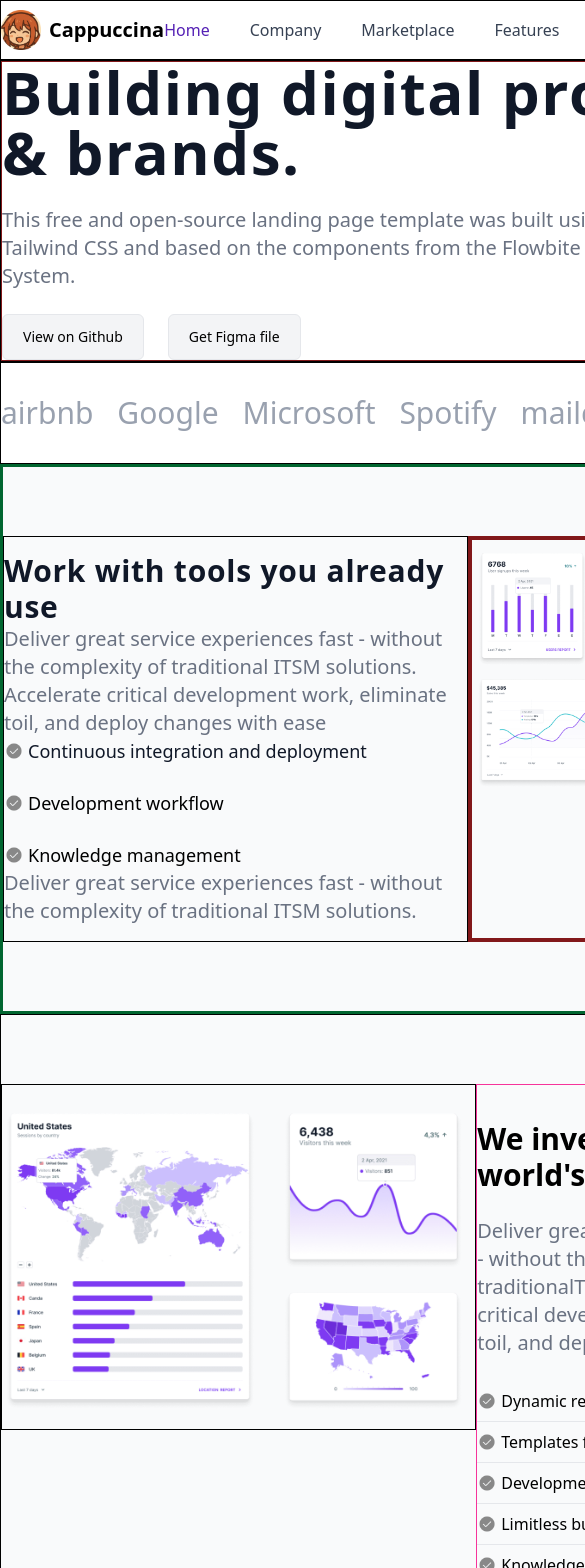
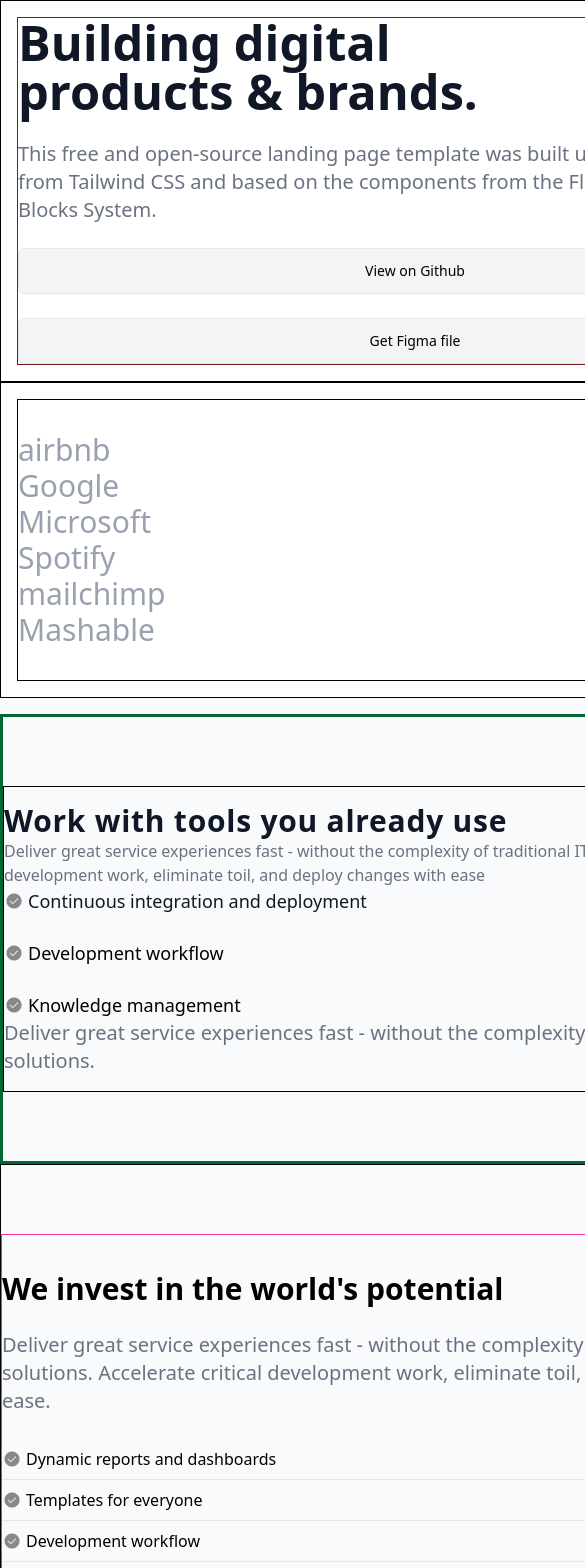
Before and after one commit to Shii108/Landing-Page, a Vue app: page / in a window 390 px wide. Shown: the top 1568 px of the page, 585 px wide, since content can reach past the window. Built offline with nearby package versions, Linux system fonts and the light colour scheme.

Commit message:
feat(home) : some fixes on responsiveness

```diff
--- a/src/App.vue
+++ b/src/App.vue
@@ -5,7 +5,6 @@
 </template>
 
 <script setup>
-
 </script>
 
 <style lang="scss" scoped></style>
--- a/src/components/Company.vue
+++ b/src/components/Company.vue
@@ -1,13 +1,12 @@
 <template>
-  <div>
-    this is also test of router for company
-  </div>
+  <h1 class="text-[clamp(2rem,4vw,4rem)] text-black">
+    Building digital?lg:text-6xl text-5xl
+  </h1>
+
 </template>
 
 <script setup>
 
 </script>
 
-<style lang="scss" scoped>
-
-</style>
+<style lang="scss" scoped></style>
--- a/src/components/Home.vue
+++ b/src/components/Home.vue
@@ -1,12 +1,12 @@
 <template>
-  <section id="hero-section" class="flex border">
+  <section id="hero-section" class="flex border p-4">
     <div class="border border-red-900 flex flex-col gap-6 justify-center">
-      <h1 class="text-6xl font-extrabold tracking-wide text-gray-900">Building digital
+      <h1 class="text-[clamp(3rem,2.786rem+1.07vw,3.75rem)] font-extrabold tracking-loose lg:tracking-tight leading-none text-gray-900">Building digital <br>
         products & brands.</h1>
-      <p class="text-xl text-gray-500 font-light">This free and open-source landing page template was built using the
+      <p class="lg:text-2xl text-xl text-gray-500 font-light">This free and open-source landing page template was built using the
         utility classes from Tailwind CSS and based
         on the components from the Flowbite Library and the Blocks System.</p>
-      <div class="flex gap-6">
+      <div class="flex flex-col lg:flex-row gap-6">
         <button
           class="border border-gray-200 cursor-pointer text-sm px-5 py-3 font-medium rounded-md bg-[#F3F4F6] hover:bg-[#d6ddeb]">View
           on Github</button>
@@ -16,13 +16,13 @@
       </div>
     </div>
     <div>
-      <div class="border hidden md:block"><img src="/hero.png" alt="image of a arrow in a computer"></div>
+      <div class="border hidden lg:block "><img src="/hero.png" alt="image of a arrow in a computer"></div>
     </div>
   </section>
 
 
-  <section id="second-section">
-    <div class="flex justify-between border py-8">
+  <section id="second-section" class="border p-4">
+    <div class="lg:flex lg:justify-between border py-8">
       <h2 class="text-3xl text-gray-400  hover:text-gray-900">airbnb</h2>
       <h2 class="text-3xl text-gray-400  hover:text-gray-900">Google</h2>
       <h2 class="text-3xl text-gray-400  hover:text-gray-900">Microsoft</h2>
@@ -33,11 +33,12 @@
   </section>
 
 
-  <section id="third-section" class="bg-[#F9FAFB]">
+  <section id="third-section" class="bg-[#F9FAFB] py-4">
     <div class="flex border-3 border-green-800 py-[69px]">
       <div class="flex flex-col py-4 border justify-between">
         <h2 class="text-3xl font-extrabold text-gray-900 tracking-wide">Work with tools you already use</h2>
-        <p class="text-xl font-light text-gray-500">Deliver great service experiences fast - without the complexity of
+        <p class="md:text-xl font-light text-gray-500">Deliver great service experiences fast - without the complexity
+          of
           traditional
           ITSM solutions. Accelerate
           critical development work, eliminate toil, and deploy changes with ease</p>
@@ -53,13 +54,21 @@
           traditional
           ITSM solutions.</p>
       </div>
-      <div class="border-4 border-red-900"><img src="/feature-1.png" alt="analytical graph" class="max-h-[900px]"></div>
+      <div class="border-4 border-red-900 md:block hidden">
+        <img src="/feature-1.png" alt="analytical graph" class="max-h-[900px]">
       </div>
+    </div>
+
+
     <div class="flex border py-[69px]">
-      <div><img src="/feature-2.png" alt="analytical graph" class="border"></div>
+      <div class="md:block hidden">
+        <img src="/feature-2.png" alt="analytical graph" class="border">
+      </div>
       <div class="border border-pink-500 flex flex-col gap-6 py-9">
         <h2 class="text-3xl font-extrabold">We invest in the world's potential</h2>
-        <p class="font-light text-xl text-gray-500">Deliver great service experiences fast - without the complexity of traditionalTSM solutions. Accelerate critical development work, eliminate toil, and deploy changes with ease.</p>
+        <p class="font-light text-xl text-gray-500">Deliver great service experiences fast - without the complexity of
+          traditionalTSM solutions. Accelerate critical development work, eliminate toil, and deploy changes with ease.
+        </p>
         <ul>
           <li class="flex gap-1 items-center border-b border-gray-200 py-2 font-medium">
             <span><img src="/checked.png" alt="checkmark" class="w-5 h-5"></span>
@@ -90,18 +99,21 @@
   </section>
 
 
-  <section id="fourth-section" class="flex border py-[96px]">
+  <section id="fourth-section" class="flex md:flex-row flex-col border py-[96px]">
     <div class="border-3 border-purple-900 flex-1/2 flex flex-col gap-4">
       <p class="font-medium text-lg text-purple-600">Trusted Worldwide</p>
       <h2 class="text-3xl font-extrabold text-gray-900">Trusted by over 600 million users and 10,000 teams</h2>
-      <p class="text-gray-500 font-light text-xl border-t pt-4">Our rigorous security and compliance standards are at the heart of
+      <p class="text-gray-500 font-light text-xl border-t pt-4">Our rigorous security and compliance standards are at
+        the heart of
         all we do. We work tirelessly to protect you
         and your customers.</p>
-      <a href="www.google.com" class="font-medium text-purple-600 block">Explore Legality Guide <span class="text-2xl">→</span></a>
-      <a href="www.google.com" class="font-medium text-purple-600">Visit the Trust Center <span class="text-2xl">→</span>
+      <a href="www.google.com" class="font-medium text-purple-600 block">Explore Legality Guide <span
+          class="text-2xl">→</span></a>
+      <a href="www.google.com" class="font-medium text-purple-600">Visit the Trust Center <span
+          class="text-2xl">→</span>
       </a>
     </div>
-    <div class="border-3 border-red-900 grid grid-cols-2 ">
+    <div class="border-3 border-red-900 grid md:grid-cols-2 ">
       <div class="border flex flex-col gap-2">
         <div><img src="/server.png" alt="server icon" class="w-10 h-10"></div>
         <h2 class="font-bold text-2xl">99.99% uptime</h2>
@@ -144,4 +156,4 @@
 
 </script>
 
-<style lang="scss" scoped></style>
+<style scoped></style>
--- a/src/components/Nav.vue
+++ b/src/components/Nav.vue
@@ -1,10 +1,10 @@
 <template>
-  <nav class="border flex justify-between py-2 top-0 sticky z-100 bg-white">
-    <div class="flex gap-2 items-center">
+  <!-- <nav class="border flex md:justify-between py-2 top-0 sticky z-100 bg-white p-4">
+    <div class="flex gap-2 items-center max-[768px]:flex-1/2">
       <div class="w-10"><img src="/Favicon.png" alt=""></div>
       <p class="font-semibold text-xl">Cappuccina</p>
     </div>
-    <ul class="flex items-center gap-10 font-medium text-gray-700">
+    <ul class="lg:flex hidden items-center gap-10 font-medium text-gray-700">
       <router-link class="hover:text-[#5521B5]" to="/">Home</router-link>
       <router-link class="hover:text-[#5521B5]" to="company">Company</router-link>
       <router-link class="hover:text-[#5521B5]" to="marketplace">Marketplace</router-link>
@@ -12,10 +12,20 @@
       <router-link class="hover:text-[#5521B5]" to="team">Team</router-link>
       <router-link class="hover:text-[#5521B5]" to="contact">Contact</router-link>
     </ul>
-    <div>
-      <button class="border bg-[#5521B5] text-white px-4 py-2 rounded-md font-semibold">Download</button>
+
+    <div class="flex gap-4 items-center">
+      <div>
+        <button class="border bg-[#5521B5] text-white px-4 py-2 rounded-md font-semibold">Download</button>
+      </div>
+    <div class="lg:hidden block">
+      <button @click="isOpen = !isOpen">
+        <svg class="h-6 w-6 text-gray-800" fill="none" viewBox="0 0 24 24" stroke="currentColor">
+          <path stroke-linecap="round" stroke-linejoin="round" stroke-width="2" d="M4 6h16M4 12h16M4 18h16" />
+        </svg>
+      </button>
     </div>
-  </nav>
+    </div>
+  </nav> -->
   <router-view></router-view>
 </template>
 
```
Also changed, not shown: src/style.css (line endings or trailing spaces). Lines whose indentation alone changed are shown as unchanged.
